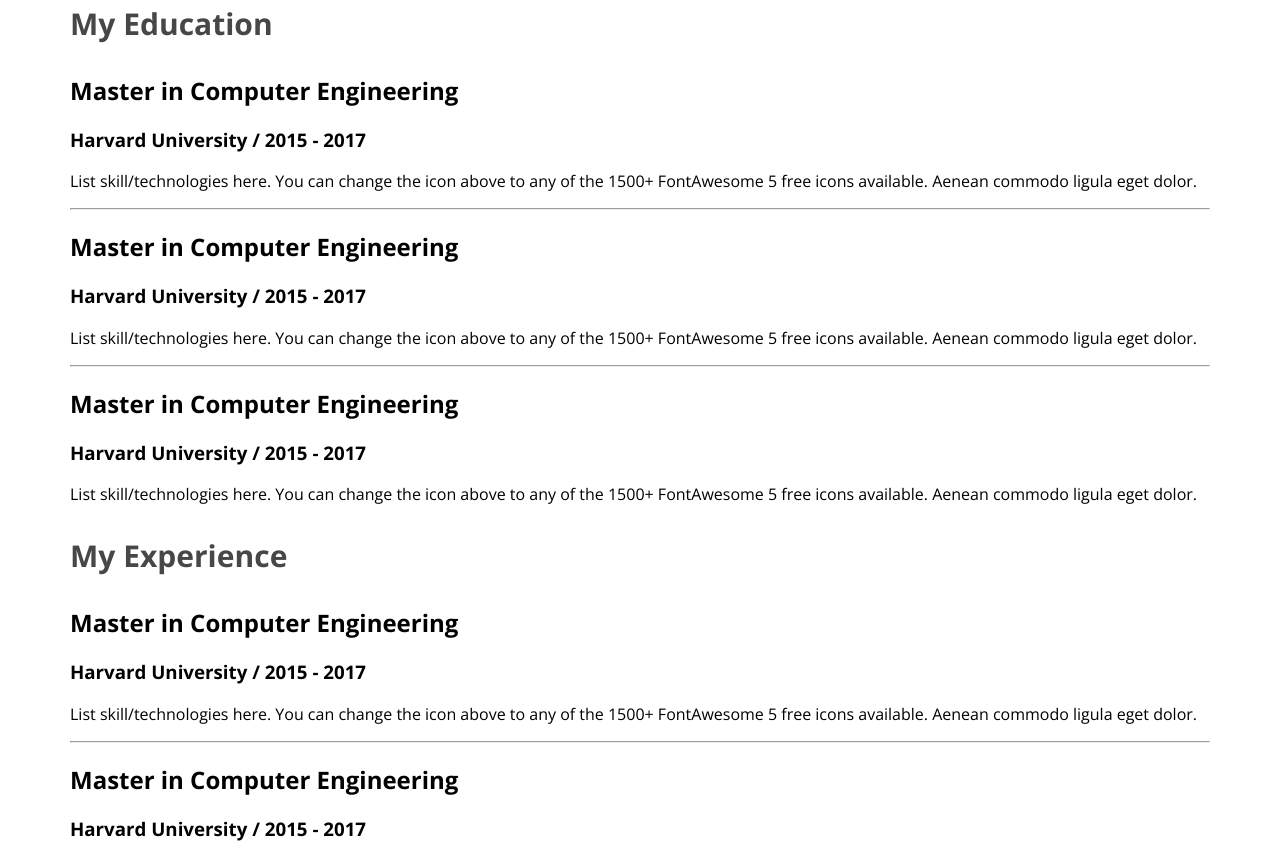
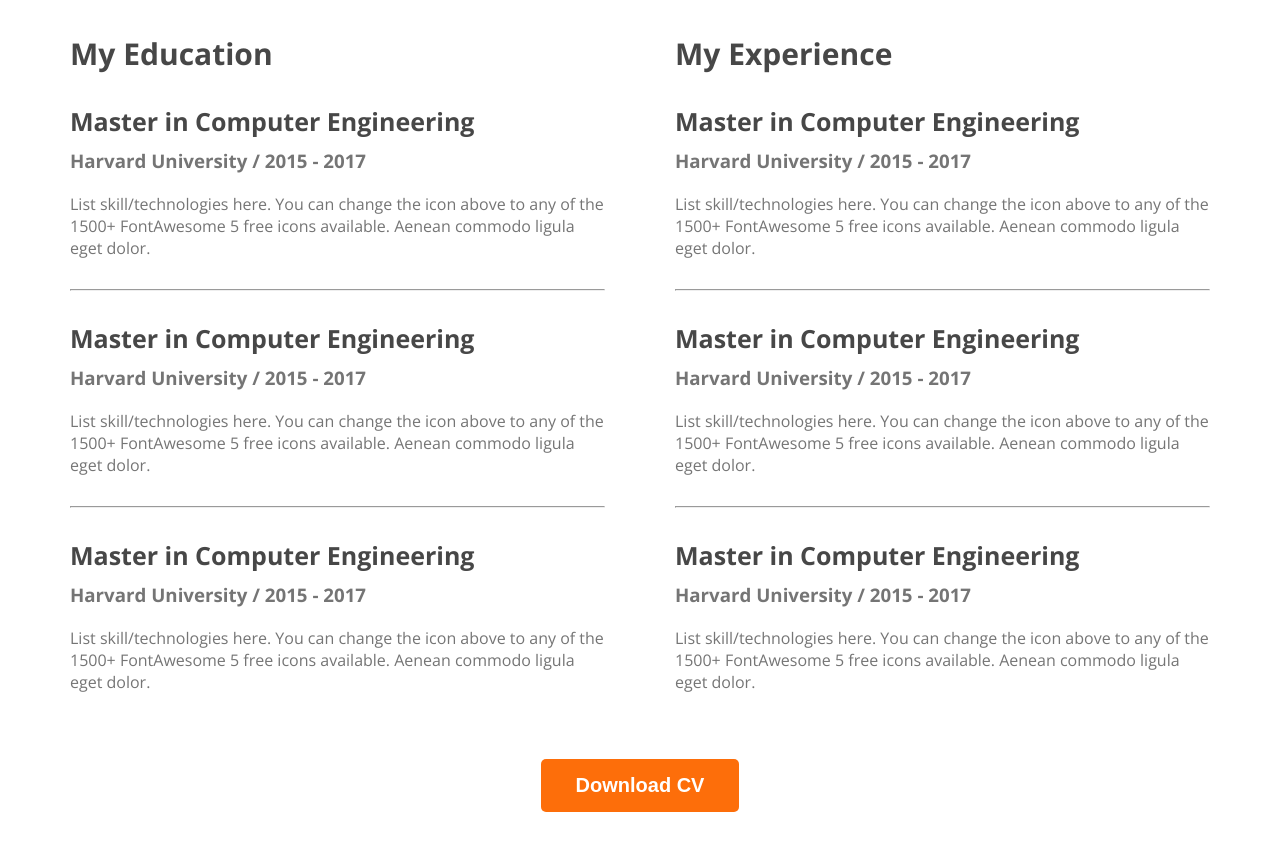
Before and after one commit to Shazzad-Shuvo/webdeveloper-portfolio, a plain HTML site: page index.html in a window 1280 px wide. Shown: the part 2352-3196 px from the top of the page. After the commit the page ends 3172 px from the top, so only its background shows below. Drawn offline with nearby package versions, Linux system fonts and the light colour scheme.

Commit message:
finished the resume section

```diff
--- a/index.html
+++ b/index.html
@@ -149,6 +149,9 @@
                     </div>
                 </div>
             </div>
+            <div class="download-cv">
+                <button class="btn-primary">Download CV</button>
+            </div>
         </section>
     </main>
     <footer>
--- a/styles/portfolio.css
+++ b/styles/portfolio.css
@@ -109,7 +109,7 @@
     /* top and bottom e margin zero, left-right e shob milai je margin khali ase sheta vag kore dui side e margin ni nibe  */
 }
 
-main section{
+main section {
     margin-top: 130px;
 }
 
@@ -149,14 +149,45 @@
     padding: 30px;
 }
 
-.skill-description{
+.skill-description {
     color: #757575;
 }
 
 /* resume section styles */
 
-.resume-column-title{
-    color:#474747;
-font-size: 30px;
-font-weight: 700;
+.resume-container {
+    display: flex;
+    gap: 70px;
 }
+
+.resume-container hr{
+    margin: 30px 0px;
+}
+
+.resume-column-title {
+    color: #474747;
+    font-size: 30px;
+    font-weight: 700;
+}
+
+.resume-item-title {
+    color: #474747;
+    font-size: 25px;
+    font-weight: 700;
+    margin-bottom: 10px;
+}
+
+.resume-item-institution{
+    margin-top: 0;
+    margin-bottom: 20px;
+}
+
+.resume-item-institution,
+.resume-item-description {
+    color: #757575;
+}
+
+.download-cv{
+    text-align: center;
+    margin-top: 50px;
+}
```
